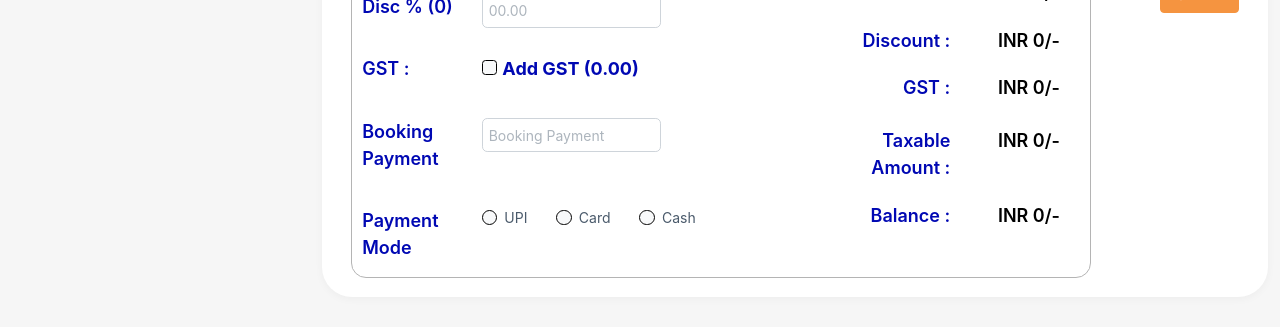
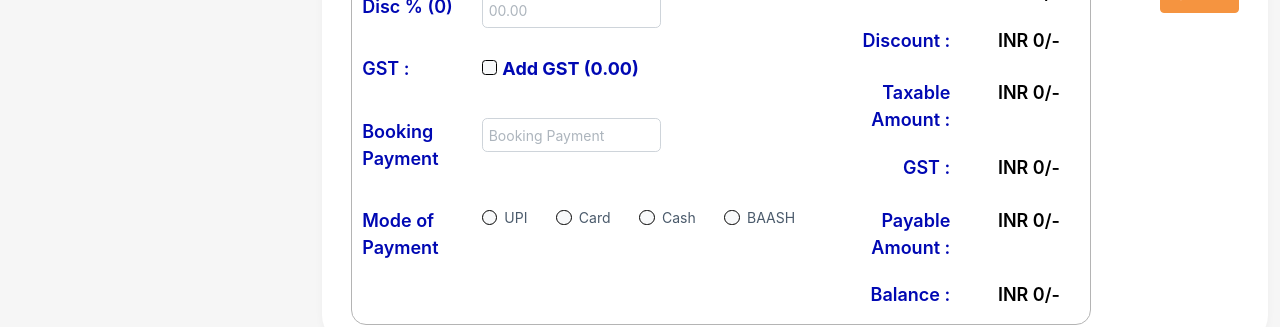
Before and after one commit to Abhinaya1996/task0031, a React (Create React App) app: page /new-booking in a window 1280 px wide. Shown: the part 853-1180 px from the top of the page. Built offline with nearby package versions, Linux system fonts and the light colour scheme; no server answers; sample sign-in values are in the browser's storage.

Commit message:
Update Newbooking.js

```diff
--- a/src/pages/Newbooking.js
+++ b/src/pages/Newbooking.js
@@ -1116,7 +1116,7 @@ export default function Newbooking({selectedHotel}){
                                                 </Row>
                                                 <Row>
                                                     <Col xs={24} sm={24} md={8} lg={8} xl={8} >
-                                                        <p className="fs-18 fw-semibold text-blue pt-3">Payment Mode</p>
+                                                        <p className="fs-18 fw-semibold text-blue pt-3">Mode of Payment</p>
                                                     </Col>
                                                     <Col xs={24} sm={24} md={12} lg={12} xl={12} >
                                                         <div className="col-sm-11 d-flex gap-4 mt-3 mb-3">
@@ -1138,6 +1138,12 @@ export default function Newbooking({selectedHotel}){
                                                                     Cash
                                                                 </label>
                                                             </div>
+                                                            <div className="form-check disabled">
+                                                                    <input className="form-check-input" type="radio" name="gridRadios" onChange={handlePaymentmodeChange} id="gridRadios3" value="Baash"/>
+                                                                    <label className="form-check-label" htmlFor="gridRadios3">
+                                                                        BAASH
+                                                                    </label>
+                                                                </div>
                                                         </div>
                                                     </Col>
                                                 </Row>
@@ -1170,6 +1176,14 @@ export default function Newbooking({selectedHotel}){
                                                     </Col>
                                                 </Row>
                                                 <Row>
+                                                    <Col xs={24} sm={24} md={11} lg={11} xl={11} >
+                                                        <p className="fs-18 fw-semibold text-blue pt-2">Taxable Amount : </p>
+                                                    </Col>
+                                                    <Col xs={24} sm={24} md={11} lg={11} xl={11} >
+                                                        <p className="fs-18 fw-semibold text-black pt-2">INR {actroomrent}/- </p>
+                                                    </Col>
+                                                </Row>
+                                                <Row>
                                                 <Col xs={24} sm={24} md={11} lg={11} xl={11} >
                                                         <p className="fs-18 fw-semibold text-blue pt-1">GST :</p>
                                                     </Col>
@@ -1179,7 +1193,7 @@ export default function Newbooking({selectedHotel}){
                                                 </Row>
                                                 <Row>
                                                     <Col xs={24} sm={24} md={11} lg={11} xl={11} >
-                                                        <p className="fs-18 fw-semibold text-blue pt-2">Taxable Amount : </p>
+                                                        <p className="fs-18 fw-semibold text-blue pt-2">Payable Amount : </p>
                                                     </Col>
                                                     <Col xs={24} sm={24} md={11} lg={11} xl={11} >
                                                         <p className="fs-18 fw-semibold text-black pt-2">INR {actroomrent}/- </p>
```
